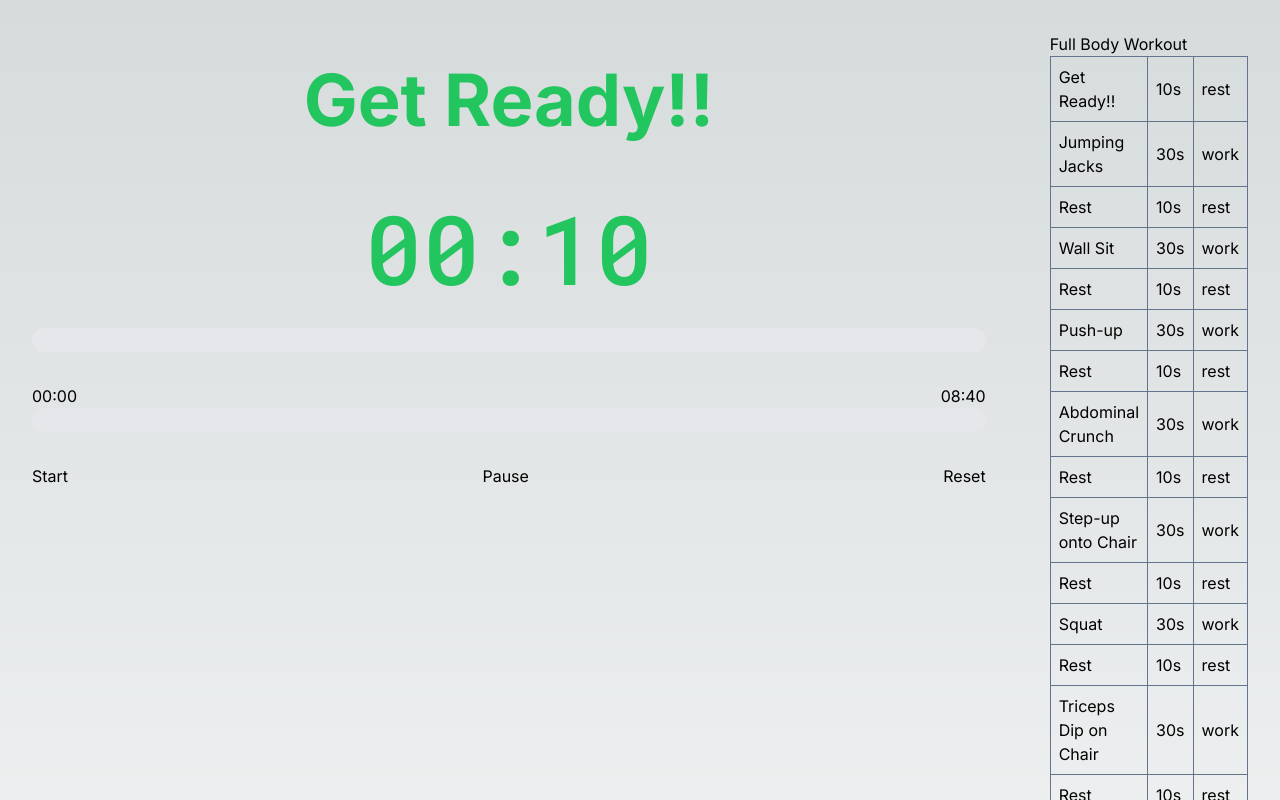
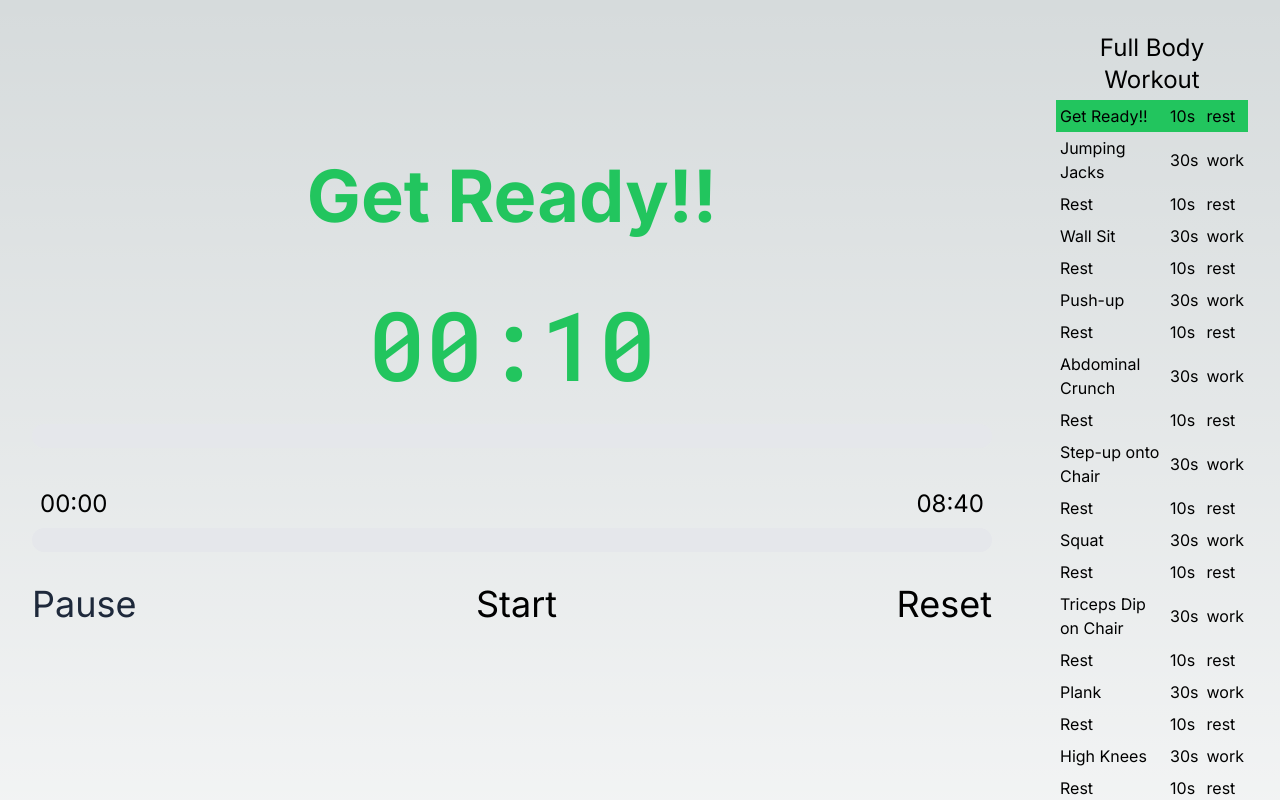
Before and after one commit to daugaard/workout-timer, a Next.js app: page / in a window 1280 px wide. Shown: the top 800 px of the page. Built offline with nearby package versions, Linux system fonts and the light colour scheme; no server answers.

Commit message:
Add a little more styling.

```diff
--- a/app/page.tsx
+++ b/app/page.tsx
@@ -70,15 +70,15 @@ export default function Home() {
 
   return (
     <main className="flex min-h-screen flex-row justify-center">
-      <div className="basis-4/5 p-8">
+      <div className="basis-4/5 pt-32 p-8">
         <ActivityHeader activityName={completedWorkout ? "Great job!!!" : currentActivity.name} />
         <Timer timeSeconds={activityTimeRemaining} />
         <ProgressBar timeRemaining={activityTimeRemaining} totalDuration={currentActivity.durationSeconds} />
         <GlobalProgress timeElapsed={timeElapsed} totalDuration={totalDuration} />
-        <Controls onStart={onStart} onPause={onPause} onReset={onReset} />
+        <Controls onStart={onStart} onPause={onPause} onReset={onReset} isRunning={isRunning}/>
       </div>
       <div className="basis-1/5 p-8">
-        <WorkoutSetSettings workoutSet={workoutSet} />
+        <WorkoutSetSettings workoutSet={workoutSet} currentActivityIndex={currentActivityIndex}/>
       </div>
     </main>
   );
--- a/app/ui/components.tsx
+++ b/app/ui/components.tsx
@@ -41,58 +41,59 @@ export function GlobalProgress({timeElapsed, totalDuration}: {timeElapsed: numbe
   return (
     <div className="pt-8">
       <div className="flex justify-between">
-        <span>{minutesElapsed}:{secondsElapsed}</span>
-        <span>{minutesLeft}:{secondsLeft}</span>
+        <span className="text-2xl p-2">{minutesElapsed}:{secondsElapsed}</span>
+        <span className="text-2xl p-2">{minutesLeft}:{secondsLeft}</span>
       </div>
       <ProgressBar timeRemaining={totalDuration-timeElapsed} totalDuration={totalDuration} />
     </div>
   )
 }
 
-export function Controls({onStart, onPause, onReset}: {onStart: () => void, onPause: () => void, onReset: () => void}) {
+export function Controls({onStart, onPause, onReset, isRunning}: {onStart: () => void, onPause: () => void, onReset: () => void, isRunning: boolean}) {
   return (
     <div className="pt-8 flex justify-between">
-      <button onClick={onStart}>Start</button>
-      <button onClick={onPause}>Pause</button>
-      <button onClick={onReset}>Reset</button>
+      <button onClick={onPause} className={["text-4xl", isRunning ? "" : "text-slate-800"].join(" ")}>Pause</button>
+      <button onClick={onStart} className={["text-4xl", isRunning ? "text-slate-800" : ""].join(" ")} >Start</button>
+      <button onClick={onReset} className="text-4xl">Reset</button>
     </div>
   )
 }
 
-export function WorkoutSetSettings({workoutSet}: {workoutSet: WorkoutSet}) {
+export function WorkoutSetSettings({workoutSet, currentActivityIndex}: {workoutSet: WorkoutSet, currentActivityIndex: number}) {
   return (
-    <div>
-      <h1>{workoutSet.name}</h1>
-      <WorkoutSetTable activities={workoutSet.activities} />
+    <div className="justify-center">
+      <h1 className="text-2xl pb-1 text-center" >{workoutSet.name}</h1>
+      <WorkoutSetTable activities={workoutSet.activities} currentActivityIndex={currentActivityIndex} />
     </div>
   )
 }
 
-export function WorkoutSetTable({activities}: {activities: Activity[]}) {
+export function WorkoutSetTable({activities, currentActivityIndex}: {activities: Activity[], currentActivityIndex: number}) {
     const totalDuration = activities.reduce((acc, activity) => acc + activity.durationSeconds, 0);
     const totalDurationMinutes = Math.floor(totalDuration / 60);
     const totalDurationSeconds = totalDuration % 60;
 
     return (
       <>
-        <table className="border border-slate-500">
+        <table className="">
           <tbody>
-            {activities.map(activity => (
-              <WorkoutSetActivity activity={activity} key={activity.id} />
+            {activities.map((activity, index) => (
+              <WorkoutSetActivity activity={activity} active={currentActivityIndex == index} key={activity.id} />
             ))}
           </tbody>
         </table>
-        <span>Total Duration: {totalDurationMinutes} minutes and {totalDurationSeconds}</span>
+        <p className="text-right">Total Duration: {totalDurationMinutes} minutes {totalDurationSeconds} seconds</p>
       </>
     )
 }
 
-export function WorkoutSetActivity({activity}: {activity: Activity}) {
+export function WorkoutSetActivity({activity, active}: {activity: Activity, active: boolean}) {
+  const activeClass = active ? "bg-green-500" : "";
   return (
-    <tr className="border border-slate-500">
-      <td className="border border-slate-500 p-2">{activity.name}</td>
-      <td className="border border-slate-500 p-2">{activity.durationSeconds}s</td>
-      <td className="border border-slate-500 p-2">{activity.active}</td>
+    <tr className="w-full">
+      <td className={["w-full", "p-1", activeClass].join(" ") }>{activity.name} {active}</td>
+      <td className={["p-1", activeClass].join(" ") }>{activity.durationSeconds}s</td>
+      <td className={["p-1", activeClass].join(" ") }>{activity.active}</td>
     </tr>
   )
 }
```
